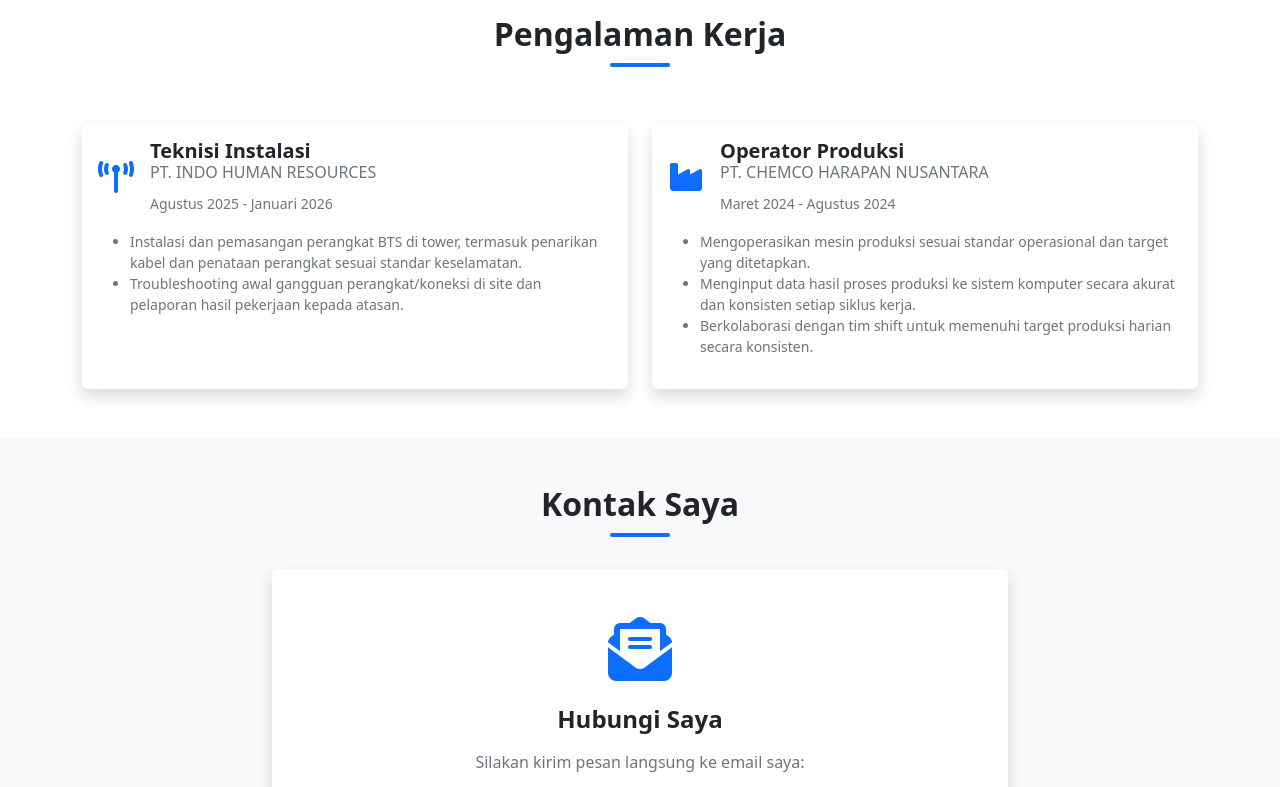
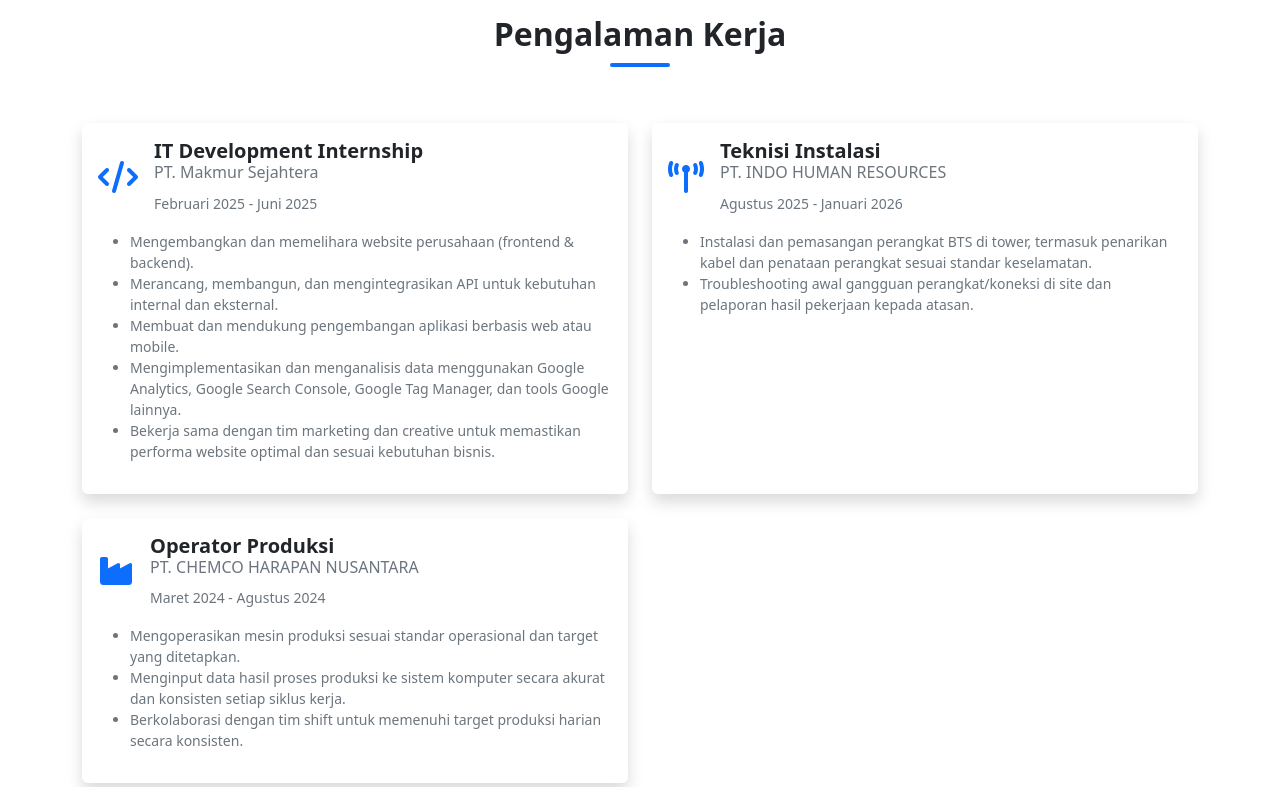
Before and after one commit to VICH26/wegapangestu.github.io, a plain HTML site: page index.html in a window 1280 px wide. Shown: the part 4460-5247 px from the top of the page. Drawn offline with nearby package versions, Linux system fonts and the light colour scheme.

Commit message:
add: IT Development Internship card

```diff
--- a/index.html
+++ b/index.html
@@ -383,6 +383,27 @@
           <div class="card border-0 shadow h-100 card-hover">
             <div class="card-body">
               <div class="d-flex align-items-center mb-3">
+                <i class="fas fa-code fa-2x text-primary me-3"></i>
+                <div>
+                  <h5 class="card-title fw-bold mb-0">IT Development Internship</h5>
+                  <h6 class="text-muted">PT. Makmur Sejahtera</h6>
+                  <small class="text-muted">Februari 2025 - Juni 2025</small>
+                </div>
+              </div>
+              <ul class="text-muted small">
+                <li>Mengembangkan dan memelihara website perusahaan (frontend & backend).</li>
+                <li>Merancang, membangun, dan mengintegrasikan API untuk kebutuhan internal dan eksternal.</li>
+                <li>Membuat dan mendukung pengembangan aplikasi berbasis web atau mobile.</li>
+                <li>Mengimplementasikan dan menganalisis data menggunakan Google Analytics, Google Search Console, Google Tag Manager, dan tools Google lainnya.</li>
+                <li>Bekerja sama dengan tim marketing dan creative untuk memastikan performa website optimal dan sesuai kebutuhan bisnis.</li>
+              </ul>
+            </div>
+          </div>
+        </div>
+        <div class="col-md-6">
+          <div class="card border-0 shadow h-100 card-hover">
+            <div class="card-body">
+              <div class="d-flex align-items-center mb-3">
                 <i class="fas fa-broadcast-tower fa-2x text-primary me-3"></i>
                 <div>
                   <h5 class="card-title fw-bold mb-0">Teknisi Instalasi</h5>
```
